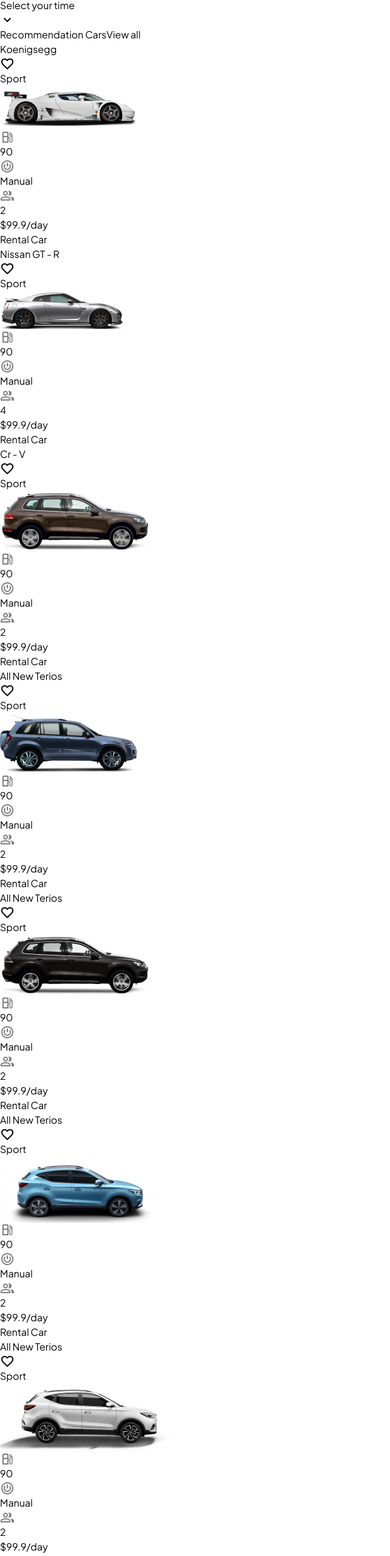
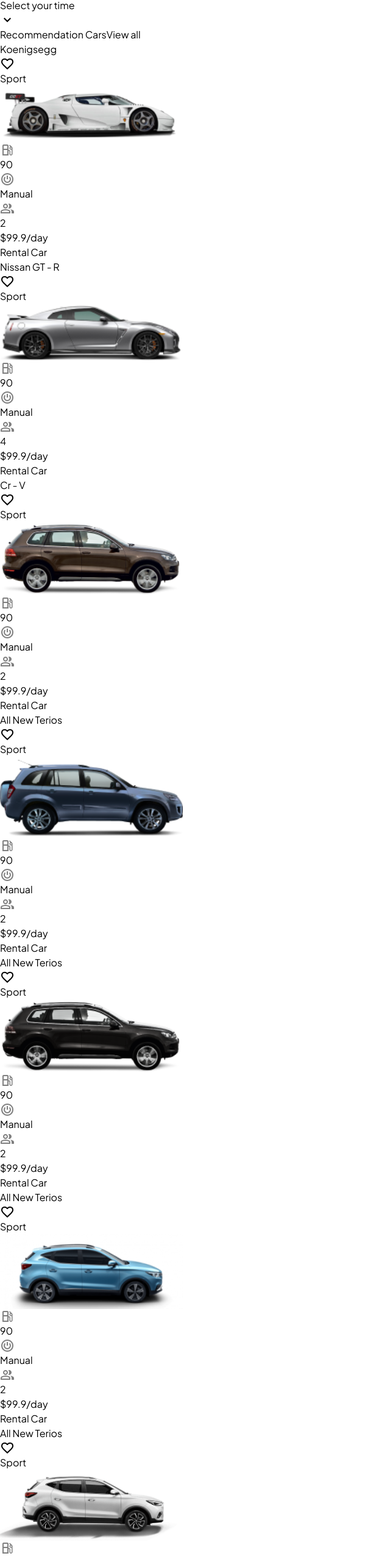
Before and after one commit to HassaanGhayas/UX-UI-Hackathon, a Next.js app in the folder my-app/: page /RentalCar in a window 1280 px wide. Shown: the part 1038-3590 px from the top of the page at 61% size, without its empty margins (0-640 px from the left). Built offline with nearby package versions, Linux system fonts and the light colour scheme.

Commit message:
Fixing Deployement Errors

```diff
--- a/my-app/src/app/components/homeTwo.tsx
+++ b/my-app/src/app/components/homeTwo.tsx
@@ -1,20 +1,11 @@
 import React from "react";
-import Car1 from "../../../public/images/cards/car.png";
-import Car2 from "../../../public/images/cards/Car1.png";
-import Car3 from "../../../public/images/cards/Car-3.png";
-import Car4 from "../../../public/images/cards/Car-4.png";
-import Car5 from "../../../public/images/cards/Car-5.png";
-import Car6 from "../../../public/images/cards/Car-6.png";
-import Car7 from "../../../public/images/cards/Car-7.png";
-import Car8 from "../../../public/images/cards/Car-8.png";
-import Car9 from "../../../public/images/cards/Car-9.png";
 import Image from "next/image";
 
 const cardData = [
   {
     carName: "Koenigsegg",
     carType: "Sport",
-    carImg: Car1,
+    carImg: "/images/cards/car.png", // Update to URL path
     carFuel: "90",
     pplCapacity: "2",
     carPrice: "$99.9",
@@ -22,7 +13,7 @@
   {
     carName: "Nissan GT - R",
     carType: "Sport",
-    carImg: Car2,
+    carImg: "/images/cards/Car1.png", // Update to URL path
     carFuel: "90",
     pplCapacity: "4",
     carPrice: "$99.9",
@@ -30,7 +21,7 @@
   {
     carName: "Cr - V",
     carType: "Sport",
-    carImg: Car3,
+    carImg: "/images/cards/Car-3.png", // Update to URL path
     carFuel: "90",
     pplCapacity: "2",
     carPrice: "$99.9",
@@ -38,7 +29,7 @@
   {
     carName: "All New Terios",
     carType: "Sport",
-    carImg: Car4,
+    carImg: "/images/cards/Car-4.png", // Update to URL path
     carFuel: "90",
     pplCapacity: "2",
     carPrice: "$99.9",
@@ -46,7 +37,7 @@
   {
     carName: "All New Terios",
     carType: "Sport",
-    carImg: Car5,
+    carImg: "/images/cards/Car-5.png", // Update to URL path
     carFuel: "90",
     pplCapacity: "2",
     carPrice: "$99.9",
@@ -54,7 +45,7 @@
   {
     carName: "All New Terios",
     carType: "Sport",
-    carImg: Car6,
+    carImg: "/images/cards/Car-6.png", // Update to URL path
     carFuel: "90",
     pplCapacity: "2",
     carPrice: "$99.9",
@@ -62,7 +53,7 @@
   {
     carName: "All New Terios",
     carType: "Sport",
-    carImg: Car7,
+    carImg: "/images/cards/Car-7.png", // Update to URL path
     carFuel: "90",
     pplCapacity: "2",
     carPrice: "$99.9",
@@ -70,7 +61,7 @@
   {
     carName: "All New Terios",
     carType: "Sport",
-    carImg: Car8,
+    carImg: "/images/cards/Car-8.png", // Update to URL path
     carFuel: "90",
     pplCapacity: "2",
     carPrice: "$99.9",
@@ -78,7 +69,7 @@
   {
     carName: "All New Terios",
     carType: "Sport",
-    carImg: Car9,
+    carImg: "/images/cards/Car-9.png", // Update to URL path
     carFuel: "90",
     pplCapacity: "2",
     carPrice: "$99.9",
@@ -86,7 +77,7 @@
   {
     carName: "All New Terios",
     carType: "Sport",
-    carImg: Car2,
+    carImg: "/images/cards/Car1.png", // Update to URL path
     carFuel: "90",
     pplCapacity: "2",
     carPrice: "$99.9",
@@ -94,7 +85,7 @@
   {
     carName: "All New Terios",
     carType: "Sport",
-    carImg: Car5,
+    carImg: "/images/cards/Car-5.png", // Update to URL path
     carFuel: "90",
     pplCapacity: "2",
     carPrice: "$99.9",
@@ -102,12 +93,12 @@
   {
     carName: "Nissan GTR",
     carType: "Sport",
-    carImg: Car1,
+    carImg: "/images/cards/car.png", // Update to URL path
     carFuel: "90",
     pplCapacity: "2",
     carPrice: "$99.9",
   },
-];
+]
 
 function HomeSectionTwo() {
   return (
@@ -120,7 +111,10 @@
         <div className="grid grid-cols-[repeat(auto-fit,minmax(250px,1fr))] gap-10">
           {cardData.map((card, index) => {
             return (
-              <div key={index} className="min-h-[300px] flex flex-col justify-between bg-white p-5 rounded-xl">
+              <div
+                key={index}
+                className="min-h-[300px] flex flex-col justify-between bg-white p-5 rounded-xl"
+              >
                 <div>
                   <div className="flex justify-between">
                     <span className="text-xl font-semibold">
@@ -142,6 +136,8 @@
                   <div className="flex justify-center">
                     <Image
                       src={card.carImg}
+                      height={300}
+                      width={300}
                       alt=""
                       className="object-contain"
                     />
```
Also changed, not shown: my-app/src/app/components/homeOne.tsx (+9 -10 lines).
